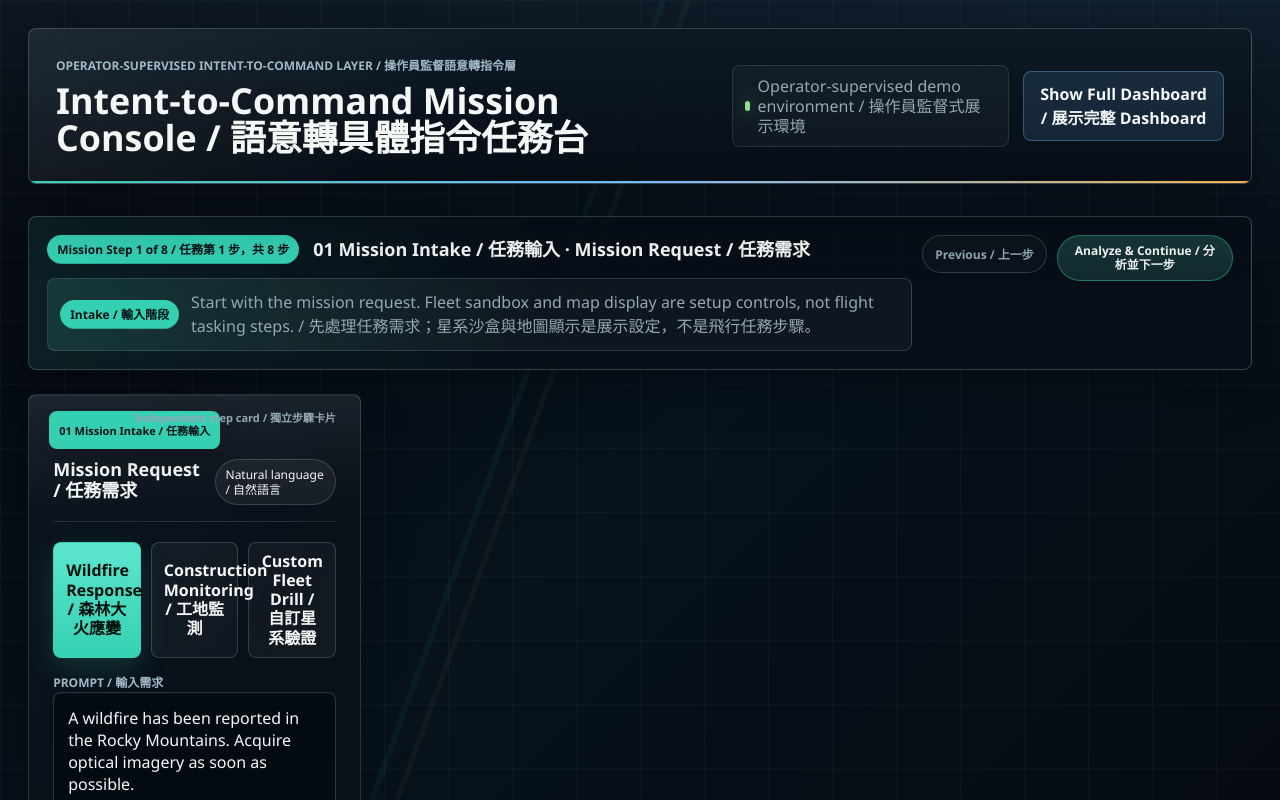
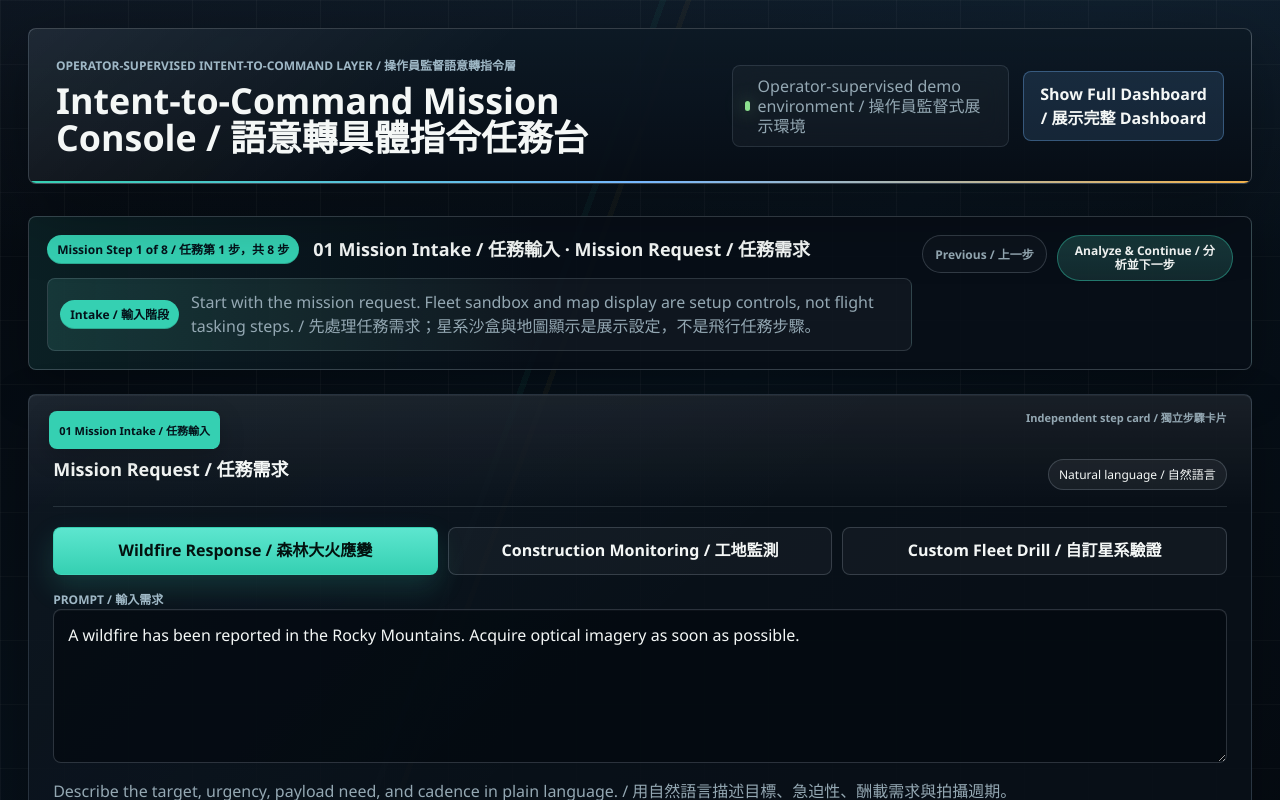
Before and after one commit to atlasforcn/innospace-demo, a Next.js app: page / in a window 1280 px wide. Shown: the top 800 px of the page. Built offline with nearby package versions, Linux system fonts and the light colour scheme.

Commit message:
Fix presentation stage layout

```diff
--- a/app/layout.jsx
+++ b/app/layout.jsx
@@ -8,7 +8,7 @@ export default function RootLayout({ children }) {
     <html lang="en">
       <head>
         <link rel="stylesheet" href="/styles.css" />
-        <link rel="stylesheet" href="/mission-console-polish.css" />
+        <link rel="stylesheet" href="/mission-console-polish.css?v=stage-layout-20260521" />
       </head>
       <body>{children}</body>
     </html>
--- a/index.html
+++ b/index.html
@@ -5,7 +5,7 @@
     <meta name="viewport" content="width=device-width, initial-scale=1.0" />
     <title>Intent-to-Command Mission Demo</title>
     <link rel="stylesheet" href="./styles.css" />
-    <link rel="stylesheet" href="./public/mission-console-polish.css" />
+    <link rel="stylesheet" href="./public/mission-console-polish.css?v=stage-layout-20260521" />
   </head>
   <body class="presentation-mode">
     <main class="app-shell">
--- a/public/mission-console-polish.css
+++ b/public/mission-console-polish.css
@@ -721,3 +721,50 @@ select:focus {
     grid-template-columns: 1fr;
   }
 }
+
+/* Presentation layout authority: one active card should own the full stage. */
+.presentation-mode .workspace-grid {
+  grid-template-columns: minmax(0, 1fr) !important;
+  gap: 0;
+}
+
+.presentation-mode .workflow-rail {
+  display: none;
+}
+
+.presentation-mode .input-rail,
+.presentation-mode .output-rail {
+  display: contents;
+}
+
+.presentation-mode .panel.active-step {
+  grid-column: 1 / -1 !important;
+  justify-self: stretch;
+  width: 100%;
+  max-width: none;
+}
+
+.presentation-mode .mission-input .scenario-buttons {
+  display: grid;
+  grid-template-columns: repeat(3, minmax(0, 1fr));
+  gap: 10px;
+  margin-bottom: 12px;
+}
+
+.presentation-mode .mission-input .scenario-button {
+  min-height: 48px;
+  padding: 9px 12px;
+  line-height: 1.2;
+  white-space: normal;
+}
+
+@media (max-width: 720px) {
+  .presentation-mode .mission-input .scenario-buttons {
+    grid-auto-flow: column;
+    grid-auto-columns: minmax(190px, 1fr);
+    grid-template-columns: none;
+    overflow-x: auto;
+    padding-bottom: 2px;
+    scrollbar-width: thin;
+  }
+}
```
